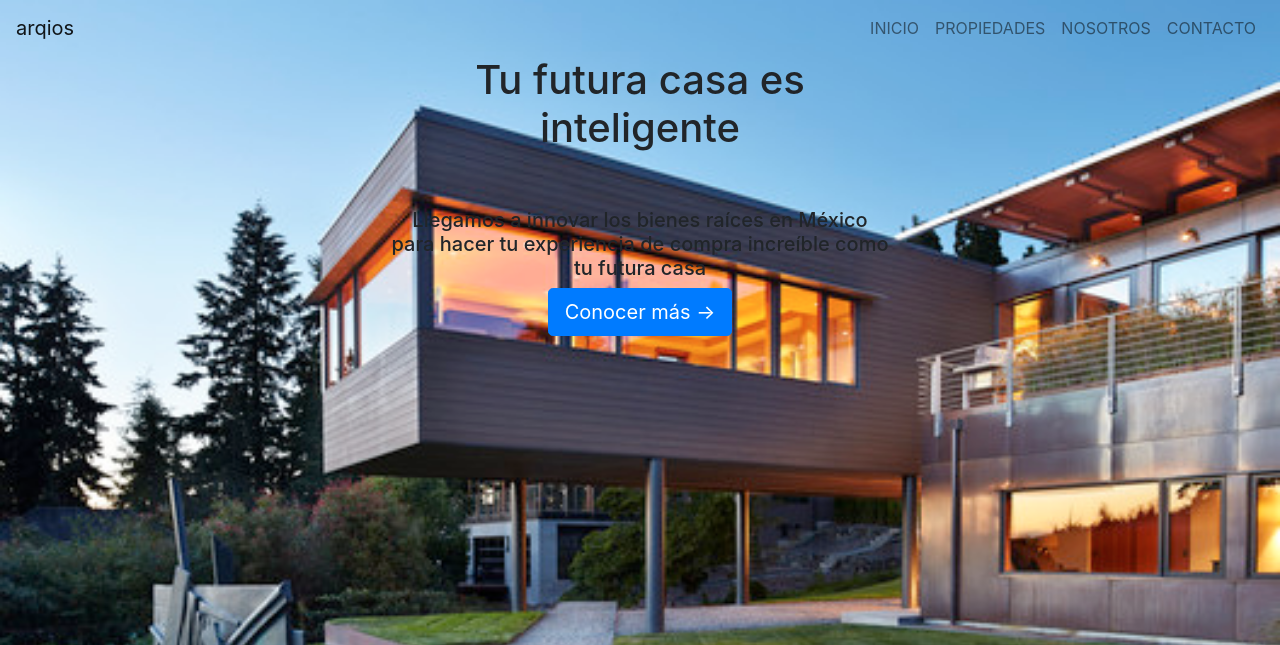
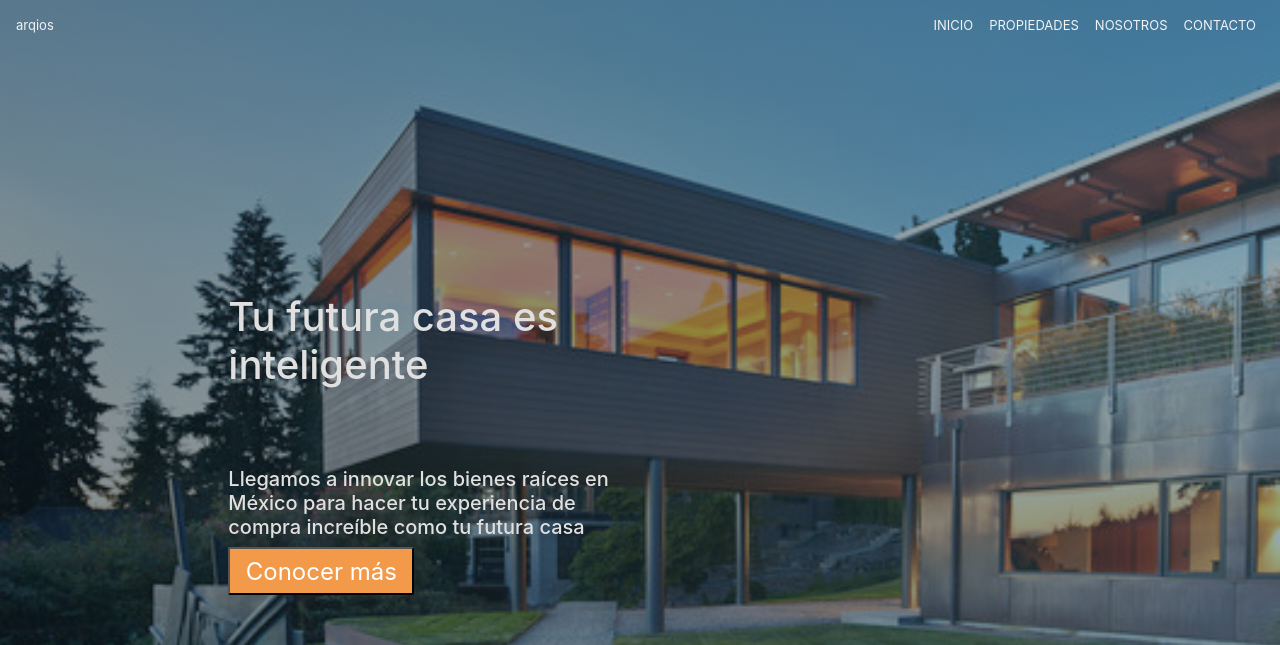
Before and after one commit to Ivan-Vite/arqios, a React (Create React App) app: page / in a window 1280 px wide. Shown: the top 645 px of the page. Built offline with nearby package versions, Linux system fonts and the light colour scheme; no server answers.

Commit message:
changes header

```diff
--- a/src/assets/css/App.css
+++ b/src/assets/css/App.css
@@ -22,10 +22,15 @@
    justify-content: center;
   font-size: calc(10px + 2vmin);
   color: white;*/
-  background: url(../../assets/images/test_house.jpg) no-repeat center;
+  background: linear-gradient(90deg, rgba(15, 32, 39, 0.5) 0%, rgba(32, 58, 67, 0.5) 50%, rgba(44, 83, 100, 0.5) 100%), url(../../assets/images/test_house.jpg) no-repeat center;
   background-size: cover;
   min-height: 100vh;
   background-color: transparent !important;
+  height: 785px;
+  left: 0px;
+  top: 0px;
+  border-radius: 0px;
+
 }
 
 .App-header .navbar {
@@ -37,6 +42,32 @@
   color: #61dafb;
 }
 
+.MenuHeader{
+  font-size: 13px;
+  color: #F1F3F5;
+}
+
+.TextHeader{
+  font-style: normal;
+  font-weight: normal;
+  line-height: 35px;
+  color: #E0E0E0;
+  height: 785px;
+}
+
+.btn-flat {
+  font-size: 1.5rem;
+  width: 186px;
+  height: 48px;
+  left: 312px;
+  top: 537px;
+
+  /* Orange */
+  color: white;
+  background: #F2994A;
+  border-radius: 2px;
+}
+
 @keyframes App-logo-spin {
   from {
     transform: rotate(0deg);
--- a/src/components/Header.js
+++ b/src/components/Header.js
@@ -5,18 +5,18 @@ import { Button, Jumbotron, Container } from "react-bootstrap";
 
 function Header() {
   return (
-    <header className="App-header">
+    <header className="App-header" >
       <NavbarComponent/>
-      <div class="d-flex justify-content-center">
-        <div class="col-md-5">
-        <h1>Tu futura casa es inteligente</h1>
-        <br/>
-        <br/>
-        <h5>Llegamos a innovar los bienes raíces en México para hacer tu experiencia de compra increíble como tu futura casa</h5>
-        <Button variant="primary" size="lg">
-          Conocer más ->
-        </Button>{' '}
+      <div class="TextHeader d-flex justify-content-start align-items-center">
+        <div class="col-md-2"></div>
+        <div class="col-md-4 text-left">
+          <h1>Tu futura casa es inteligente</h1>
+          <br/>
+          <br/>
+          <h5>Llegamos a innovar los bienes raíces en México para hacer tu experiencia de compra increíble como tu futura casa</h5>
+          <button type="button" class="btn btn-lg" className="btn-flat">Conocer más</button>
         </div>
+        <div class="col-md-6"></div>
       </div>
     </header>
   );
--- a/src/components/NavbarComponent.js
+++ b/src/components/NavbarComponent.js
@@ -5,13 +5,13 @@ class NavbarComponent extends Component{
   render() {
     return (
       <Navbar>
-        <Navbar.Brand href="#home">arqios</Navbar.Brand>
+        <Navbar.Brand  href="#home"><div className="MenuHeader">arqios</div></Navbar.Brand>
         <Navbar.Collapse className="justify-content-end">
           <Nav>
-            <Nav.Link href="#inicio">INICIO</Nav.Link>
-            <Nav.Link href="#propiedades">PROPIEDADES</Nav.Link>
-            <Nav.Link href="#nosotros">NOSOTROS</Nav.Link>
-            <Nav.Link href="#contacto">CONTACTO</Nav.Link>
+            <Nav.Link href="#inicio" ><div className="MenuHeader">INICIO</div></Nav.Link>
+            <Nav.Link href="#propiedades"><div className="MenuHeader">PROPIEDADES</div></Nav.Link>
+            <Nav.Link href="#nosotros"><div className="MenuHeader">NOSOTROS</div></Nav.Link>
+            <Nav.Link href="#contacto"><div className="MenuHeader">CONTACTO</div></Nav.Link>
           </Nav>
         </Navbar.Collapse>
     </Navbar>
```
